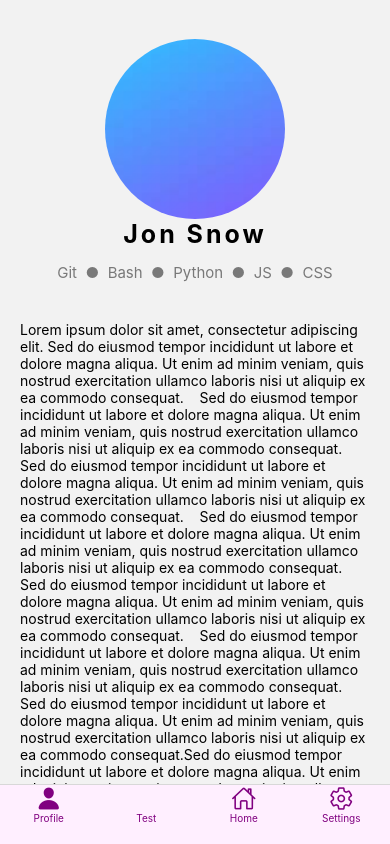
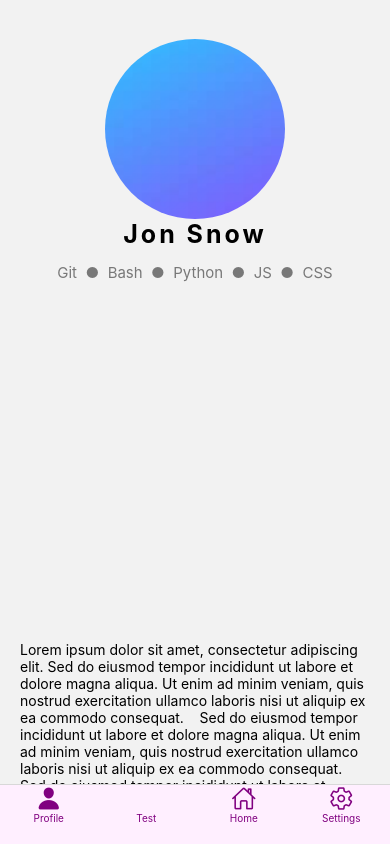
Before and after one commit to Programming-Sai/Career-App, a React Native app: screen /Profile in a window 390 px wide. Built offline with nearby package versions, Linux system fonts and the light colour scheme; what expo-web-browser would draw is missing.

Commit message:
Added the profile animation

```diff
--- a/components/ProfileScreen.js
+++ b/components/ProfileScreen.js
@@ -1,21 +1,113 @@
-import React from 'react';
-import { View, Text, StyleSheet, Image, ScrollView, Fragment } from 'react-native';
+import React, { useRef } from 'react';
+import { View, Text, StyleSheet, Image, ScrollView, Animated } from 'react-native';
 
 const ProfileScreen = () => {
-    // const skills = ['Skill One', 'Skill Two', 'Skill Three'];
+    const scrollY = useRef(new Animated.Value(0)).current;
     const skills = ['Git', 'Bash', 'Python', 'JS', 'CSS'];
 
   return (
-    <ScrollView contentContainerStyle={styles.container}>
-      <View style={styles.profileBox}>
-        <Image source={require('../assets/BG.jpg')} style={styles.profilePicture}/>
-        <Text style={styles.header}>Jon Snow</Text>
-        <View style={styles.skillContainer}>
-            <Text style={styles.skill}>
-                {skills.map((skill, i, arr) => (i < arr.length - 1 ? skill + '  ●  ' : skill))}
-            </Text>
-        </View>
-        <View style={styles.body}>
+    <View style={styles.container} >
+
+        <Animated.View style={[styles.profileBox, {
+            height: scrollY.interpolate({
+                inputRange: [0, 200],  // Scroll range
+                outputRange: ['40%', '13%'],  // Scale range (1x to 2x)
+                extrapolate: 'clamp',
+            }),
+        }]}>
+            <Animated.Image source={require('../assets/BG.jpg')} style={[styles.profilePicture,
+            {
+                transform: [
+                {
+                    scale: scrollY.interpolate({
+                    inputRange: [0, 200],  // Scroll range
+                    outputRange: [1, 0.3],  // Scale range (1x to 2x)
+                    extrapolate: 'clamp',
+                    }),
+                },
+                {
+                    translateX: scrollY.interpolate({
+                    inputRange: [0, 200],
+                    outputRange: [0, -450],  // Rotate from 0 to 360 degrees
+                    extrapolate: 'clamp',
+                    }),
+                },
+                {
+                    translateY: scrollY.interpolate({
+                    inputRange: [0, 200],
+                    outputRange: [0, -200],  // Rotate from 0 to 360 degrees
+                    extrapolate: 'clamp',
+                    }),
+                },
+                ],
+            },]}/>
+            <Animated.Text style={[styles.header,
+            {
+                transform:[
+                    {
+                        translateX: scrollY.interpolate({
+                            inputRange: [0, 200],
+                            outputRange: [0, -50],
+                            extrapolate: 'clamp',
+                        }),
+                    },{
+                        translateY: scrollY.interpolate({
+                            inputRange: [0, 200],
+                            outputRange: [0, -170],
+                            extrapolate: 'clamp',
+                        }),
+                    },
+                ],
+                fontSize: scrollY.interpolate({
+                    inputRange: [0, 200],
+                    outputRange: [25, 18],
+                    extrapolate: 'clamp',
+                }),
+                letterSpacing: scrollY.interpolate({
+                    inputRange: [0, 200],
+                    outputRange: [3, 0],
+                    extrapolate: 'clamp',
+                }),
+            }
+                ]}>Jon Snow</Animated.Text>
+            <View style={styles.skillContainer}>
+                <Animated.Text style={[styles.skill,
+            {
+                transform:[
+                    {
+                        translateX: scrollY.interpolate({
+                            inputRange: [0, 200],
+                            outputRange: [0, 0],
+                            extrapolate: 'clamp',
+                        }),
+                    },{
+                        translateY: scrollY.interpolate({
+                            inputRange: [0, 200],
+                            outputRange: [0, -190],
+                            extrapolate: 'clamp',
+                        }),
+                    },
+                ],
+                fontSize: scrollY.interpolate({
+                    inputRange: [0, 200],
+                    outputRange: [15, 10],
+                    extrapolate: 'clamp',
+                }),
+
+            }
+                ]}>
+                    {skills.map((skill, i, arr) => (i < arr.length - 1 ? skill + '  ●  ' : skill))}
+                </Animated.Text>
+            </View>
+        </Animated.View>
+
+        <Animated.ScrollView contentContainerStyle={styles.body} onScroll={Animated.event(
+            [{ nativeEvent: { contentOffset: { y: scrollY } } }],
+            { useNativeDriver: false }
+        )}
+        scrollEventThrottle={16}
+        >
+        {/* <View style={styles.body}> */}
             <Text>
                 Lorem ipsum dolor sit amet, consectetur adipiscing elit.
                 Sed do eiusmod tempor incididunt ut labore et dolore magna aliqua.
@@ -36,13 +128,12 @@ const ProfileScreen = () => {
                 Ut enim ad minim veniam, quis nostrud exercitation ullamco laboris nisi ut aliquip ex ea commodo consequat.Sed do eiusmod tempor incididunt ut labore et dolore magna aliqua.
                 Ut enim ad minim veniam, quis nostrud exercitation ullamco laboris nisi ut aliquip ex ea commodo consequat.
             </Text>
-        </View>
-
-      </View>
+        </Animated.ScrollView>
 
 
-      {}
-    </ScrollView>
+
+
+    </View>
   );
 };
 
@@ -59,7 +150,7 @@ const styles = StyleSheet.create({
         borderRadius:100
     },
     profileBox:{
-        // borderWidth:1,
+
         display:'flex',
         alignItems:'center'
     },
@@ -80,7 +171,8 @@ const styles = StyleSheet.create({
     body:{
         marginTop:'10%',
         paddingHorizontal:20,
-        paddingBottom:'20%'
+        paddingBottom:'40%',
+        // maxHeight: 200,
     }
 
 });
```
Also changed, not shown: 2 other files (tests, documents, lock files or other folders).
